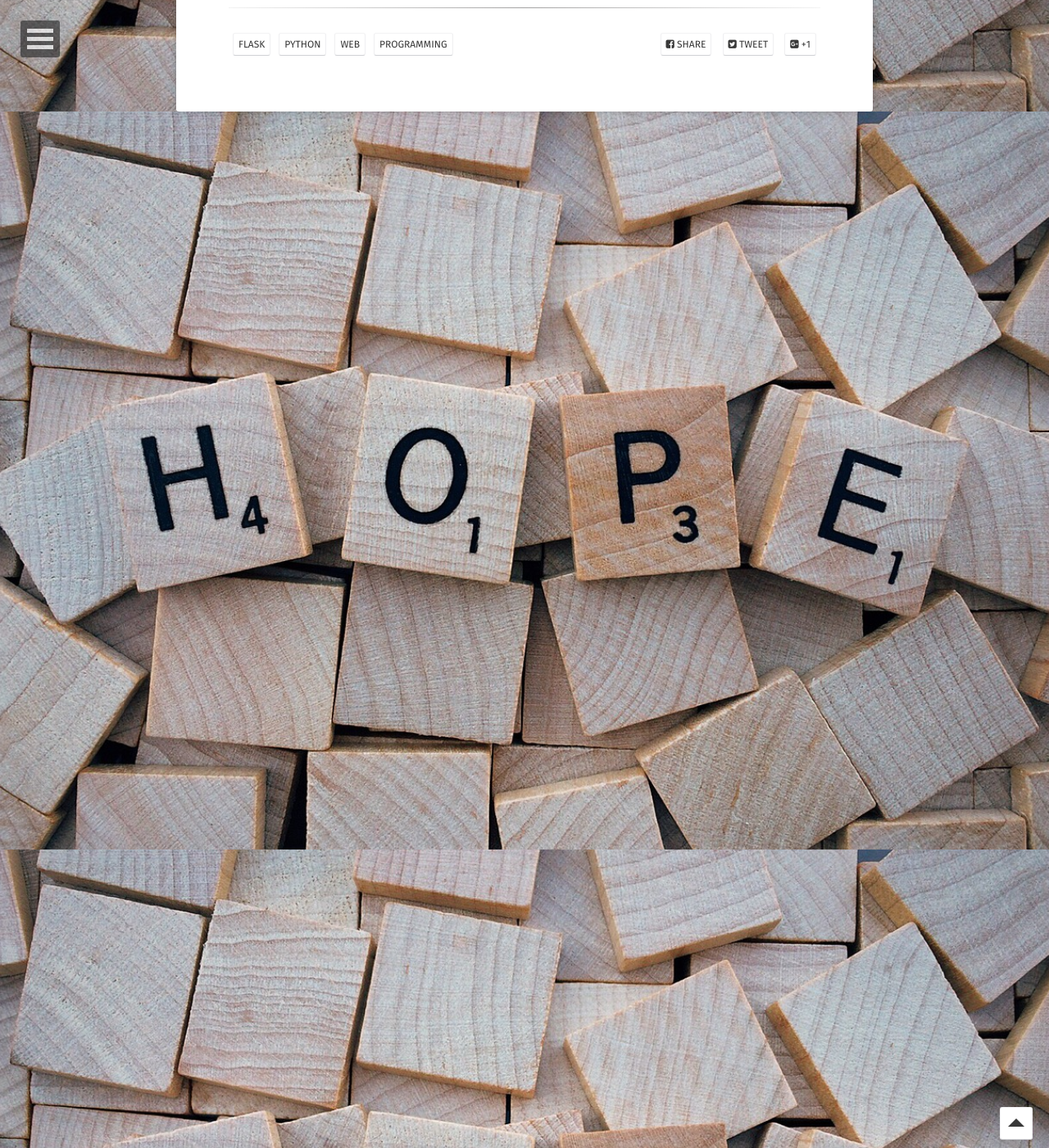
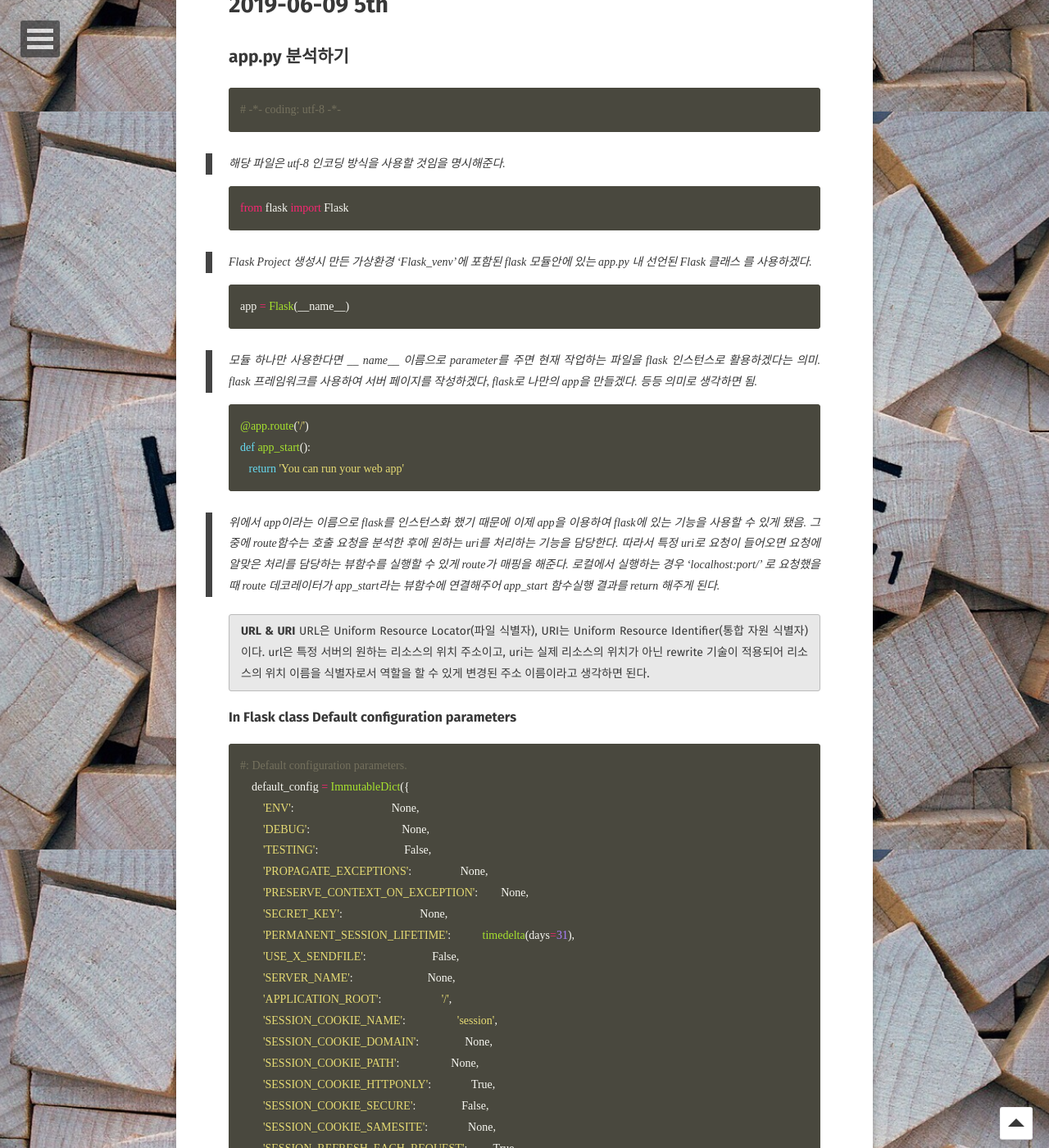
Before and after one commit to Jungjihyuk/JH_Life, a Jekyll site: the page built from _posts/2019-05-18-flask.md, in a window 1280 px wide and 1400 px high, scrolled down 10664 px. Shown: the whole window at 82% size. Built offline with Jekyll 4.4.1, drawn with Linux system fonts in a browser that asks for light colours; some web fonts are replaced; comment, search, counter and statistics services are not loaded; some of the changed text lies outside the part shown.

Commit message:
flask app.py 분석 내용 추가

````diff
--- a/_posts/2019-05-18-flask.md
+++ b/_posts/2019-05-18-flask.md
@@ -388,3 +388,75 @@ FieldList : 필드의 인스턴스를 list형태로 받는 필드 <br>
 1. admin + flask_security + login.html 방법 찾아보기
 2. 로그인 controller 로직 상세 구현하기
 3. 출석부 만들기
+
+
+
+# 2019-06-09 5th
+
+## app.py 분석하기
+
+```python
+# -*- coding: utf-8 -*-
+```
+> 해당 파일은 utf-8 인코딩 방식을 사용할 것임을 명시해준다.
+
+```python
+from flask import Flask
+```
+> Flask Project 생성시 만든 가상환경 'Flask_venv'에 포함된 flask 모듈안에 있는 app.py 내 선언된 Flask 클래스 를 사용하겠다.
+
+```python
+app = Flask(__name__)
+```
+> 모듈 하나만 사용한다면 __ name__ 이름으로 parameter를 주면 현재 작업하는 파일을 flask 인스턴스로 활용하겠다는 의미. flask 프레임워크를 사용하여 서버 페이지를 작성하겠다, flask로 나만의 app을 만들겠다. 등등 의미로 생각하면 됨.
+
+```python
+@app.route('/')
+def app_start():
+   return 'You can run your web app'
+```
+
+> 위에서 app이라는 이름으로 flask를 인스턴스화 했기 때문에 이제 app을 이용하여 flask에 있는 기능을 사용할 수 있게 됐음.
+> 그 중에 route함수는 호출 요청을 분석한 후에 원하는 uri를 처리하는 기능을 담당한다. 따라서 특정 uri로 요청이 들어오면 요청에 알맞은 처리를 담당하는 뷰함수를 실행할 수 있게 route가 매핑을 해준다.
+> 로컬에서 실행하는 경우 'localhost:port/' 로 요청했을 때 route 데코레이터가 app_start라는 뷰함수에 연결해주어 app_start 함수실행 결과를 return 해주게 된다.
+
+**URL & URI** URL은 Uniform Resource Locator(파일 식별자), URI는 Uniform Resource Identifier(통합 자원 식별자)이다. url은 특정 서버의 원하는 리소스의 위치 주소이고, uri는 실제 리소스의 위치가 아닌 rewrite 기술이 적용되어 리소스의 위치 이름을 식별자로서 역할을 할 수 있게 변경된 주소 이름이라고 생각하면 된다.
+{: .notice}
+
+
+### In Flask class Default configuration parameters
+
+```python
+#: Default configuration parameters.
+    default_config = ImmutableDict({
+        'ENV':                                  None,
+        'DEBUG':                                None,
+        'TESTING':                              False,
+        'PROPAGATE_EXCEPTIONS':                 None,
+        'PRESERVE_CONTEXT_ON_EXCEPTION':        None,
+        'SECRET_KEY':                           None,
+        'PERMANENT_SESSION_LIFETIME':           timedelta(days=31),
+        'USE_X_SENDFILE':                       False,
+        'SERVER_NAME':                          None,
+        'APPLICATION_ROOT':                     '/',
+        'SESSION_COOKIE_NAME':                  'session',
+        'SESSION_COOKIE_DOMAIN':                None,
+        'SESSION_COOKIE_PATH':                  None,
+        'SESSION_COOKIE_HTTPONLY':              True,
+        'SESSION_COOKIE_SECURE':                False,
+        'SESSION_COOKIE_SAMESITE':              None,
+        'SESSION_REFRESH_EACH_REQUEST':         True,
+        'MAX_CONTENT_LENGTH':                   None,
+        'SEND_FILE_MAX_AGE_DEFAULT':            timedelta(hours=12),
+        'TRAP_BAD_REQUEST_ERRORS':              None,
+        'TRAP_HTTP_EXCEPTIONS':                 False,
+        'EXPLAIN_TEMPLATE_LOADING':             False,
+        'PREFERRED_URL_SCHEME':                 'http',
+        'JSON_AS_ASCII':                        True,
+        'JSON_SORT_KEYS':                       True,
+        'JSONIFY_PRETTYPRINT_REGULAR':          False,
+        'JSONIFY_MIMETYPE':                     'application/json',
+        'TEMPLATES_AUTO_RELOAD':                None,
+        'MAX_COOKIE_SIZE': 4093,
+    })
+```
````
